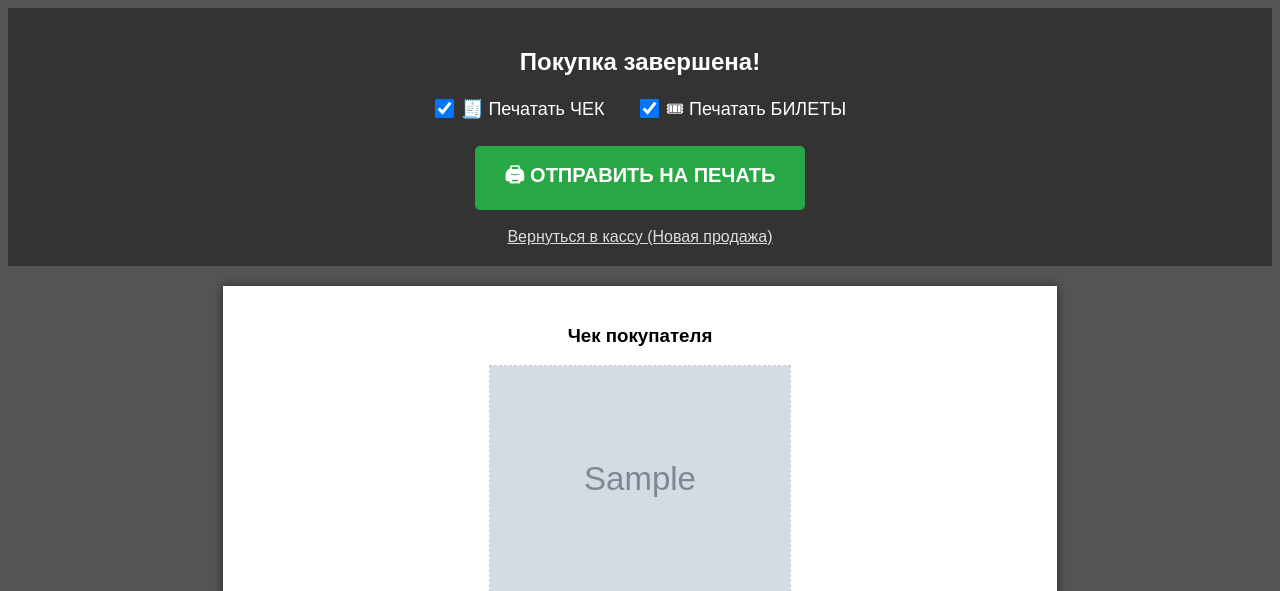
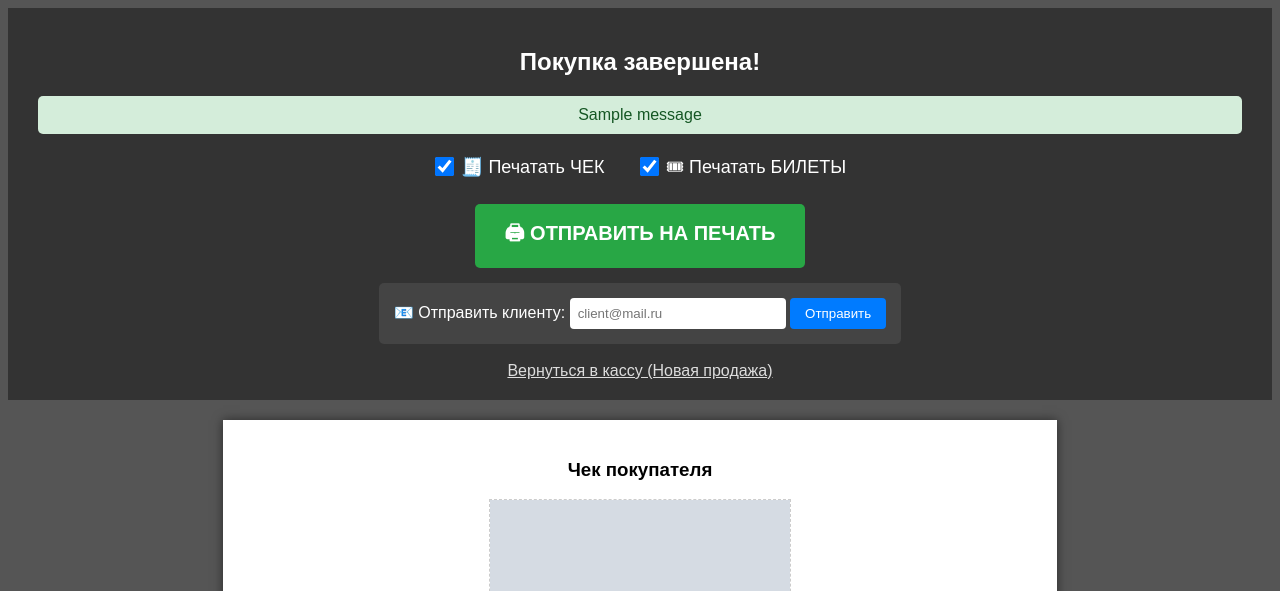
Before and after one commit to homelotto749/lottohome, a Flask app: template templates/print_view.html in a window 1280 px wide. Shown: the top 591 px of the page. Run offline with Flask 3, Linux system fonts and the light colour scheme; the template is opened without the code that fills it: most values are stand-ins (such as "Sample title", 1, 10 or a date in 2020); grey boxes marked "Sample" are stand-in pictures; one stand-in notice (Sample message) is shown.

Commit message:
Update print_view.html

```diff
--- a/templates/print_view.html
+++ b/templates/print_view.html
@@ -6,15 +6,9 @@
     <style>
         body { background: #555; text-align: center; font-family: sans-serif; }
         .page {
-            background: white;
-            width: 210mm;
-            min-height: 297mm;
-            margin: 20px auto;
-            padding: 20px;
-            box-shadow: 0 0 10px rgba(0,0,0,0.5);
-            display: flex;
-            flex-direction: column;
-            align-items: center;
+            background: white; width: 210mm; min-height: 297mm;
+            margin: 20px auto; padding: 20px; box-shadow: 0 0 10px rgba(0,0,0,0.5);
+            display: flex; flex-direction: column; align-items: center;
         }
         .controls { padding: 20px; color: white; background: #333; margin-bottom: 20px; }
         .ticket-img, .receipt-img { max-width: 100%; margin-bottom: 20px; border: 1px dashed #ccc; }
@@ -23,29 +17,26 @@
         .toggle-label { font-size: 18px; margin: 0 15px; cursor: pointer; display: inline-block; }
         input[type="checkbox"] { transform: scale(1.5); margin-right: 5px; }
 
-        /* СКРЫТИЕ ПРИ ПЕЧАТИ */
+        /* Форма почты */
+        .email-form { background: #444; padding: 15px; margin-top: 15px; border-radius: 5px; display: inline-block; }
+        .email-input { padding: 8px; width: 200px; border-radius: 4px; border: none; }
+        .email-btn { background: #007bff; color: white; border: none; padding: 8px 15px; border-radius: 4px; cursor: pointer; }
+        .success-msg { background: #d4edda; color: #155724; padding: 10px; margin: 10px; border-radius: 5px; }
+        .error-msg { background: #f8d7da; color: #721c24; padding: 10px; margin: 10px; border-radius: 5px; }
+
         @media print {
             body { background: white; margin: 0; }
             .controls { display: none; }
             .page { box-shadow: none; margin: 0; width: 100%; }
-
-            /* Если класс .hide-print добавлен, элемент не печатается */
             .hide-print { display: none !important; }
         }
-
-        /* Визуальное скрытие на экране (прозрачность), чтобы кассир видел, что отключено */
         .dimmed { opacity: 0.2; }
     </style>
     <script>
         function toggleSection(id, checkbox) {
             var el = document.getElementById(id);
-            if (checkbox.checked) {
-                el.classList.remove('hide-print');
-                el.classList.remove('dimmed');
-            } else {
-                el.classList.add('hide-print');
-                el.classList.add('dimmed');
-            }
+            if (checkbox.checked) { el.classList.remove('hide-print'); el.classList.remove('dimmed'); }
+            else { el.classList.add('hide-print'); el.classList.add('dimmed'); }
         }
     </script>
 </head>
@@ -54,34 +45,50 @@
     <div class="controls">
         <h2>Покупка завершена!</h2>
 
+        <!-- Сообщения об отправке -->
+        {% with messages = get_flashed_messages(with_categories=true) %}
+          {% if messages %}
+            {% for category, message in messages %}
+              <div class="{% if category=='success' %}success-msg{% else %}error-msg{% endif %}">
+                  {{ message }}
+              </div>
+            {% endfor %}
+          {% endif %}
+        {% endwith %}
+
+        <!-- Выбор печати -->
         <div style="margin: 20px 0;">
-            <label class="toggle-label">
-                <input type="checkbox" checked onclick="toggleSection('receiptArea', this)"> 🧾 Печатать ЧЕК
-            </label>
-            <label class="toggle-label">
-                <input type="checkbox" checked onclick="toggleSection('ticketsArea', this)"> 🎟 Печатать БИЛЕТЫ
-            </label>
+            <label class="toggle-label"><input type="checkbox" checked onclick="toggleSection('receiptArea', this)"> 🧾 Печатать ЧЕК</label>
+            <label class="toggle-label"><input type="checkbox" checked onclick="toggleSection('ticketsArea', this)"> 🎟 Печатать БИЛЕТЫ</label>
         </div>
 
         <button onclick="window.print()" style="padding: 15px 30px; font-size: 20px; font-weight: bold; cursor: pointer; background: #28a745; color: white; border: none; border-radius: 5px;">🖨 ОТПРАВИТЬ НА ПЕЧАТЬ</button>
+
+        <!-- ФОРМА ОТПРАВКИ НА EMAIL -->
+        <br>
+        <div class="email-form">
+            <form action="/send_email" method="post">
+                <input type="hidden" name="tr_id" value="{{ tr_id }}">
+                <label>📧 Отправить клиенту:</label>
+                <input type="email" name="email" class="email-input" placeholder="client@mail.ru" required>
+                <button type="submit" class="email-btn">Отправить</button>
+            </form>
+        </div>
+
         <br><br>
         <a href="/cashier" style="color: #ddd;">Вернуться в кассу (Новая продажа)</a>
     </div>
 
     <div class="page">
-        <!-- Зона чека -->
         <div id="receiptArea">
             <h3>Чек покупателя</h3>
             <img src="{{ receipt_img }}" class="receipt-img">
             <hr style="width: 100%; border-top: 1px dashed black; margin: 20px 0;">
         </div>
-
-        <!-- Зона билетов -->
         <div id="ticketsArea">
             <h3>Билеты ({{ tickets_imgs|length }} шт.)</h3>
             {% for img_url in tickets_imgs %}
-                <img src="{{ img_url }}" class="ticket-img">
-                <br>
+                <img src="{{ img_url }}" class="ticket-img"><br>
             {% endfor %}
         </div>
     </div>
```
